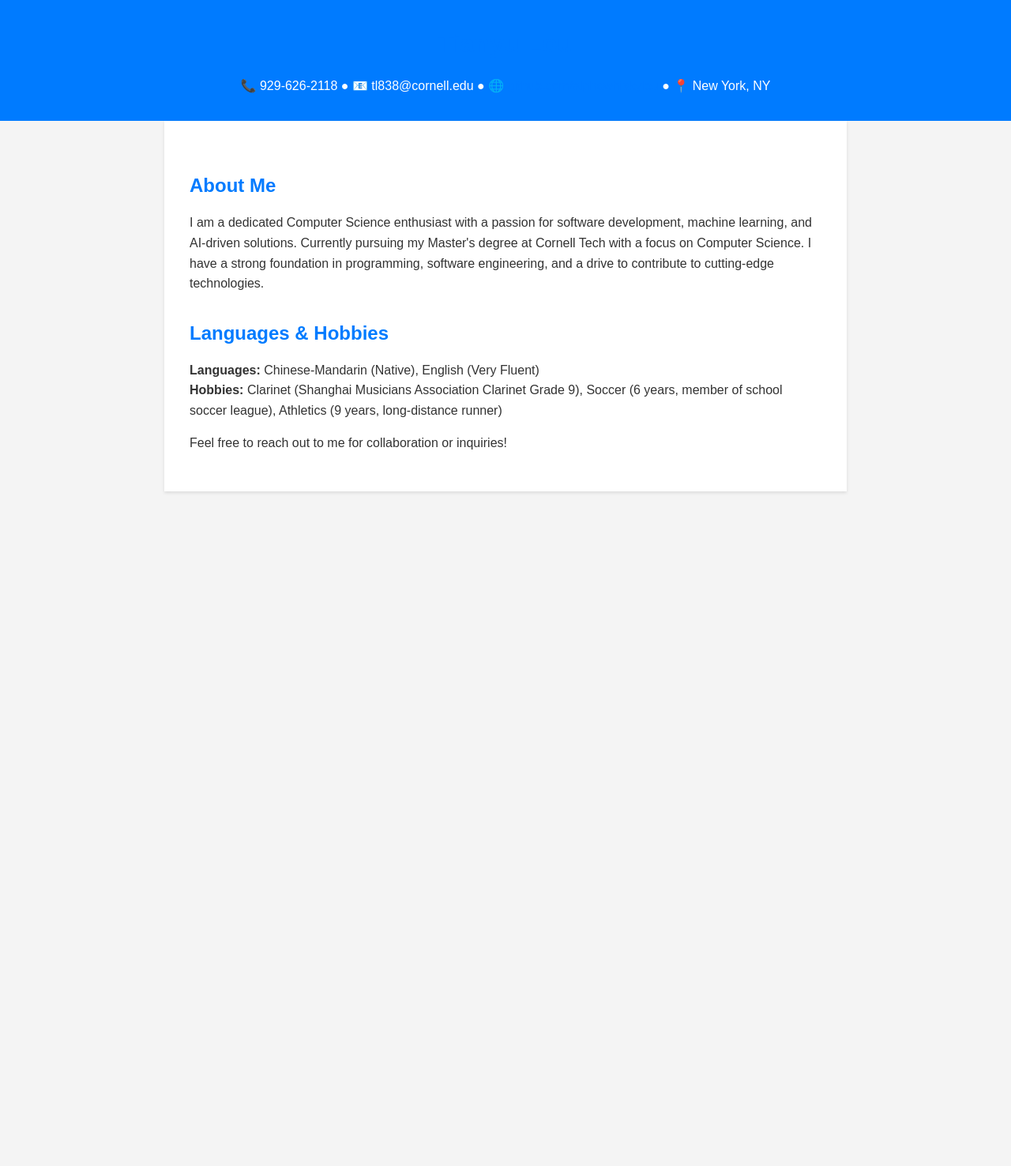
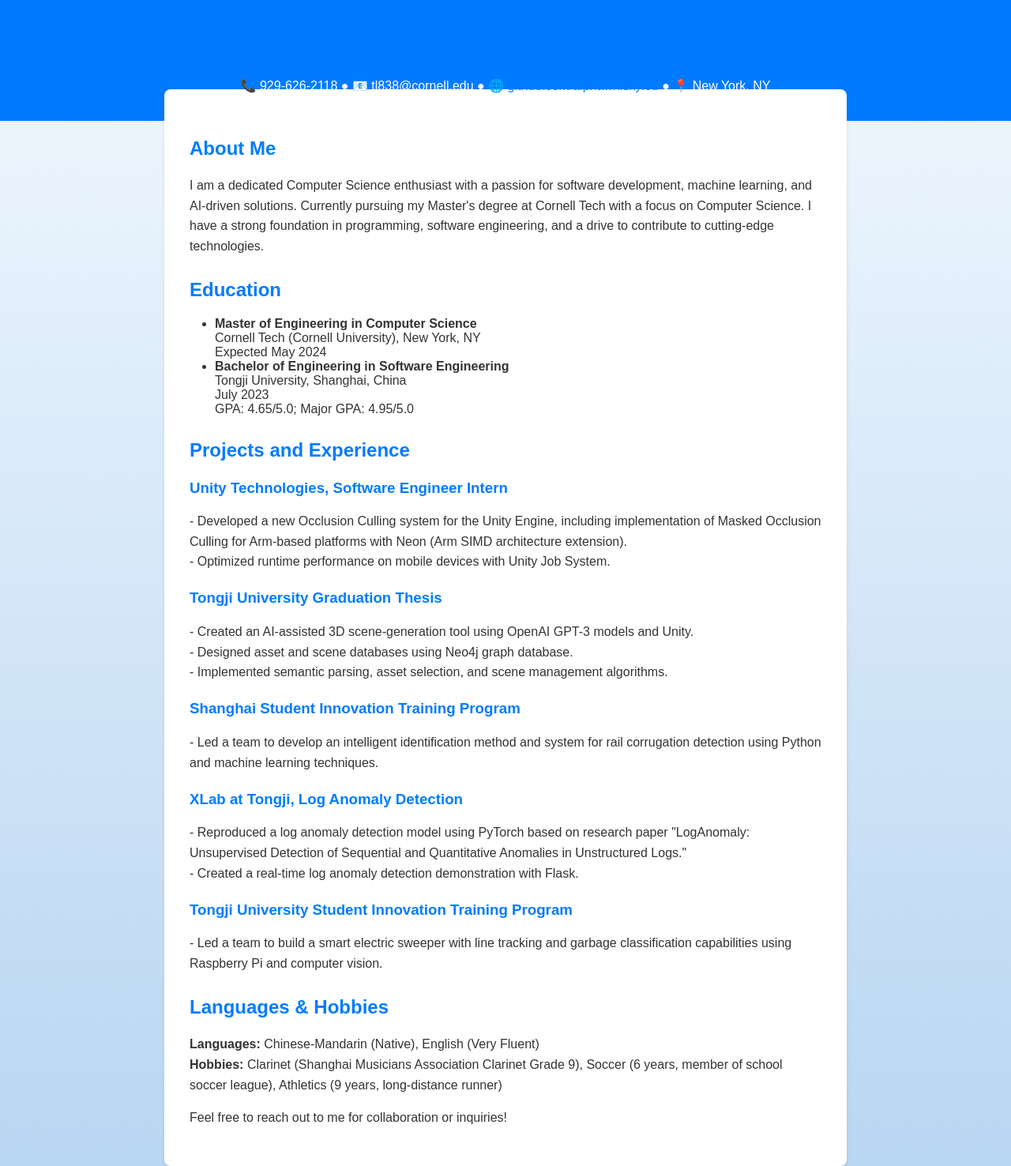
Before and after one commit to AlphaWhiskyLou/AlphaWhiskyLou.github.io, a Jekyll site: the page index.html, which Jekyll copies as it is, in a window 1280 px wide. Shown: the whole page at 79% size. Built offline with Jekyll 4.4.1, drawn with Linux system fonts in a browser that asks for light colours; before the commit the page ends 900 px from its top, so only the background shows below that.

Commit message:
Update index.html

```diff
--- a/index.html
+++ b/index.html
@@ -11,7 +11,7 @@
       color: #333;
       margin: 0;
       padding: 0;
-      background-color: #f4f4f4;
+      background: linear-gradient(to bottom, #F1F8FE, #B9D6F2);
     }
     header {
       background-color: #007BFF;
@@ -25,15 +25,13 @@
       padding: 2em;
       background-color: #fff;
       box-shadow: 0 2px 4px rgba(0, 0, 0, 0.1);
+      border-radius: 8px;
+      margin-top: -40px;
     }
     h1 {
       color: #007BFF;
     }
-    h2 {
-      color: #007BFF;
-      margin-top: 1.5em;
-    }
-    h3 {
+    h2, h3 {
       color: #007BFF;
       margin-top: 1.2em;
     }
@@ -68,6 +66,55 @@
 
     <!-- Add other sections here -->
 
+    <h2>Education</h2>
+    <ul>
+      <li>
+        <strong>Master of Engineering in Computer Science</strong><br>
+        Cornell Tech (Cornell University), New York, NY<br>
+        Expected May 2024
+      </li>
+      <li>
+        <strong>Bachelor of Engineering in Software Engineering</strong><br>
+        Tongji University, Shanghai, China<br>
+        July 2023<br>
+        GPA: 4.65/5.0; Major GPA: 4.95/5.0
+      </li>
+    </ul>
+
+    <!-- Rest of the content -->
+    <h2>Projects and Experience</h2>
+        <h3>Unity Technologies, Software Engineer Intern</h3>
+        <p>
+        - Developed a new Occlusion Culling system for the Unity Engine, including implementation of Masked Occlusion Culling
+        for Arm-based platforms with Neon (Arm SIMD architecture extension).<br>
+        - Optimized runtime performance on mobile devices with Unity Job System.
+        </p>
+
+        <h3>Tongji University Graduation Thesis</h3>
+        <p>
+        - Created an AI-assisted 3D scene-generation tool using OpenAI GPT-3 models and Unity.<br>
+        - Designed asset and scene databases using Neo4j graph database.<br>
+        - Implemented semantic parsing, asset selection, and scene management algorithms.
+        </p>
+
+        <h3>Shanghai Student Innovation Training Program</h3>
+        <p>
+        - Led a team to develop an intelligent identification method and system for rail corrugation detection using Python and machine learning techniques.
+        </p>
+
+        <h3>XLab at Tongji, Log Anomaly Detection</h3>
+        <p>
+        - Reproduced a log anomaly detection model using PyTorch based on research paper "LogAnomaly: Unsupervised Detection of Sequential and Quantitative Anomalies in Unstructured Logs."<br>
+        - Created a real-time log anomaly detection demonstration with Flask.
+        </p>
+
+        <h3>Tongji University Student Innovation Training Program</h3>
+        <p>
+        - Led a team to build a smart electric sweeper with line tracking and garbage classification capabilities using Raspberry Pi and computer vision.
+        </p>
+
+    <!-- Add more project sections here -->
+
     <h2>Languages & Hobbies</h2>
     <p>
       <strong>Languages:</strong> Chinese-Mandarin (Native), English (Very Fluent)<br>
```
